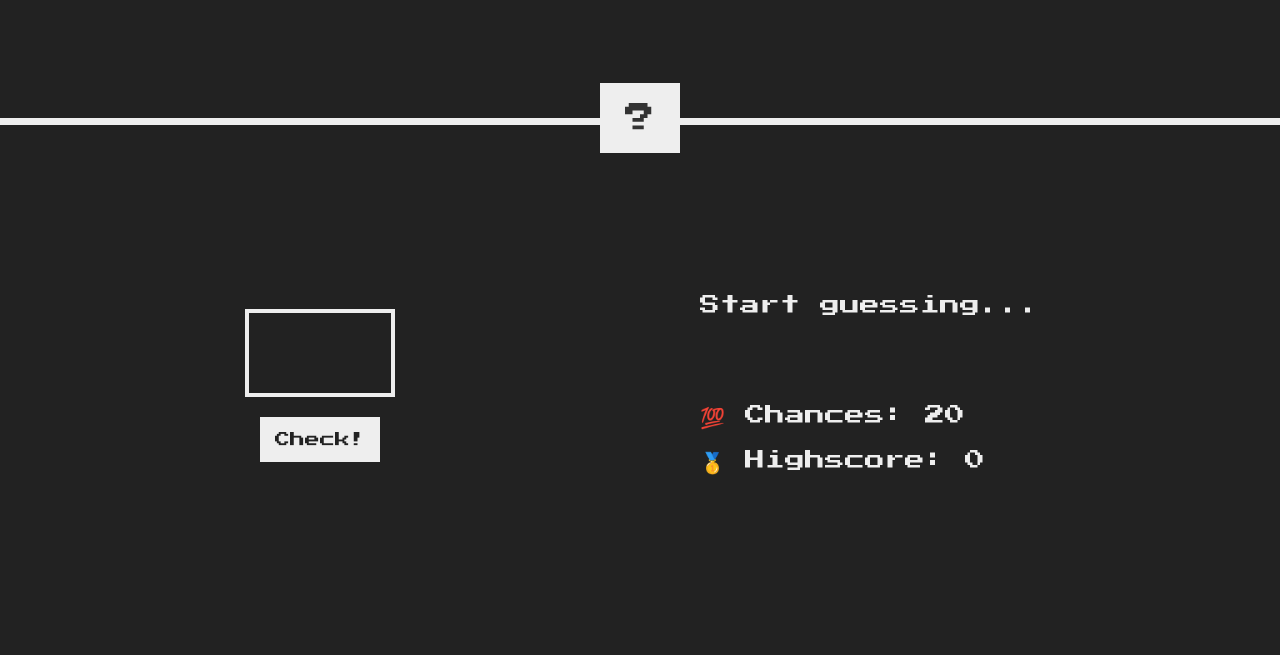
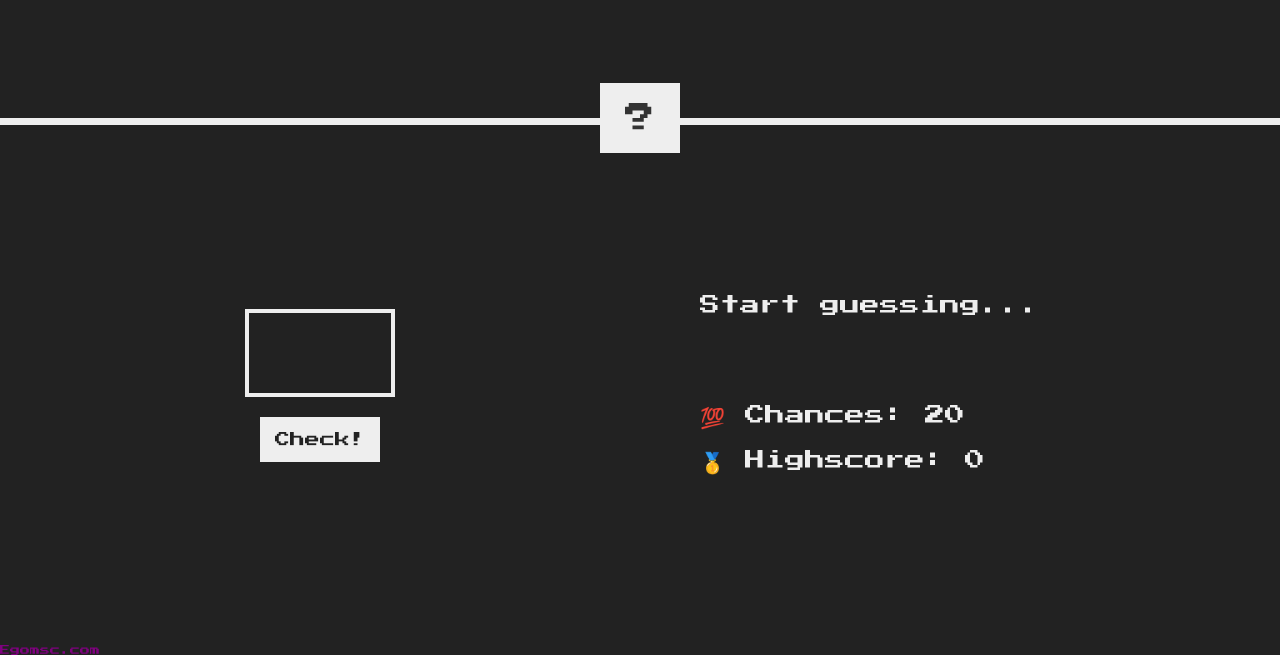
Before and after one commit to Egomsc/randomNumber-Game, a plain HTML site: page index.html in a window 1280 px wide. Shown: the part 155-810 px from the top of the page. Drawn offline with nearby package versions, Linux system fonts and the light colour scheme.

Commit message:
Update index.html

```diff
--- a/index.html
+++ b/index.html
@@ -29,5 +29,6 @@
     </main>
     <script src="https://ajax.googleapis.com/ajax/libs/jquery/3.7.1/jquery.min.js"></script>
     <script src="index.js"></script>
+    <footer style="color: purple">Egomsc.com</footer>
   </body>
 </html>
```
